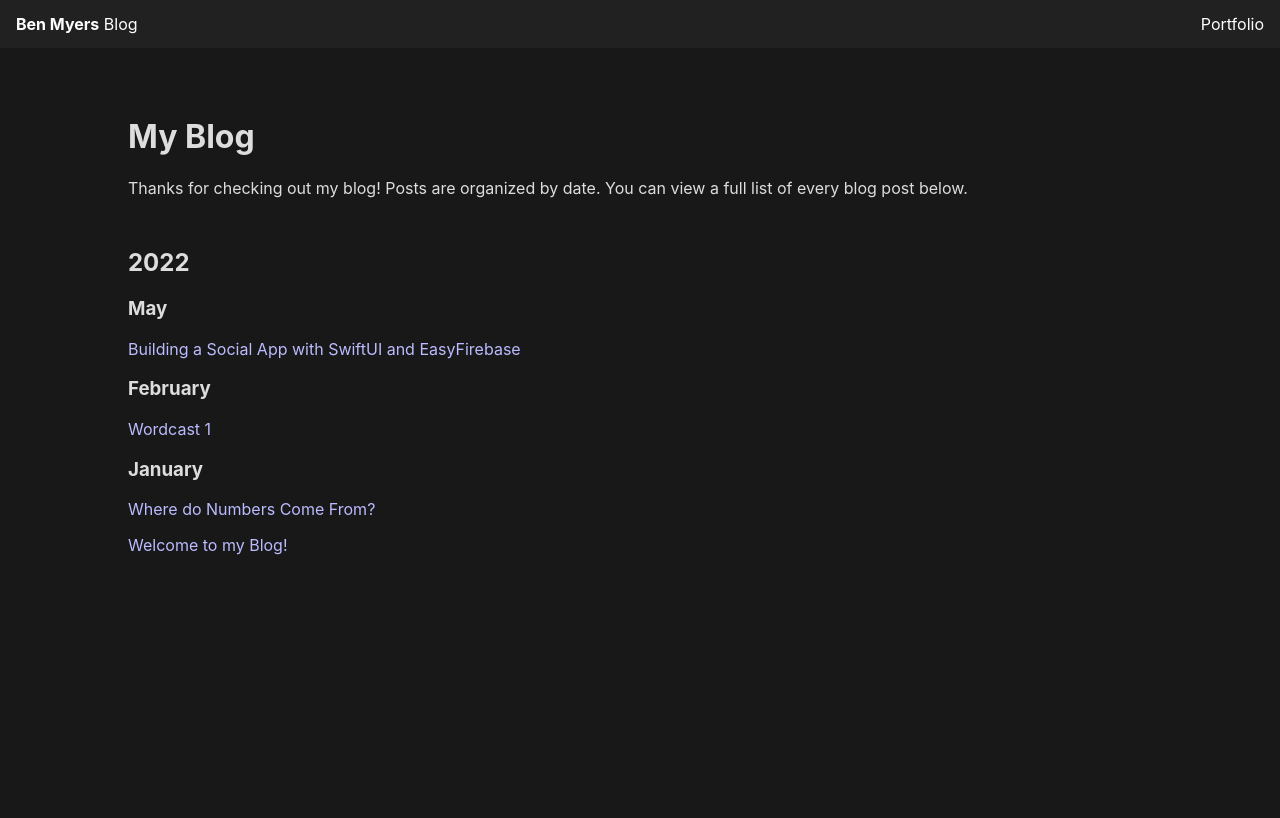
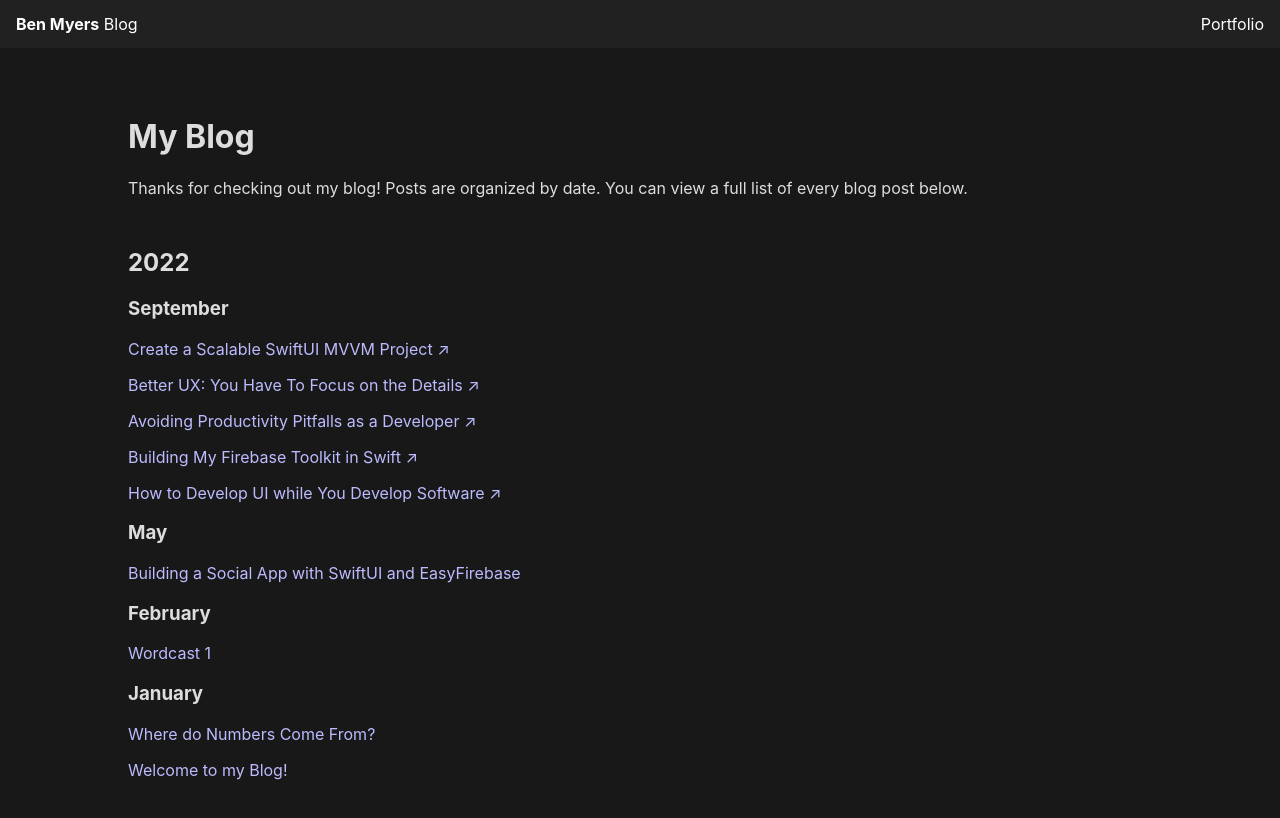
Before and after one commit to benlmyers/benlmyers.github.io, a plain HTML site: page blog/index.html in a window 1280 px wide. Drawn offline with Linux system fonts and the light colour scheme.

Commit message:
📘 Add recent blog posts

```diff
--- a/blog/index.html
+++ b/blog/index.html
@@ -16,6 +16,12 @@
     <p>Thanks for checking out my blog! Posts are organized by date. You can view a full list of every blog post below.
     </p>
     <h2>2022</h2>
+    <h3>September</h3>
+    <p><a href="https://medium.com/@benlmyers/create-a-scalable-swiftui-mvvm-project-f9afe3c2fcbf">Create a Scalable SwiftUI MVVM Project ↗</a></p>
+    <p><a href="https://medium.com/design-bootcamp/better-ux-you-have-to-focus-on-the-details-2ac2e38ba2a6">Better UX: You Have To Focus on the Details ↗</a></p>
+    <p><a href="https://medium.com/@benlmyers/avoiding-productivity-pitfalls-as-a-developer-d9b851d12b58">Avoiding Productivity Pitfalls as a Developer ↗</a></p>
+    <p><a href="https://medium.com/@benlmyers/building-my-firebase-toolkit-in-swift-bed1bc5f24bd">Building My Firebase Toolkit in Swift ↗</a></p>
+    <p><a href="https://medium.com/design-bootcamp/how-to-develop-ui-while-you-develop-software-89a4d1e83f00">How to Develop UI while You Develop Software ↗</a></p>
     <h3>May</h3>
     <p><a href="2022/may/05_07_22.html">Building a Social App with SwiftUI and EasyFirebase</a></p>
     <h3>February</h3>
```
